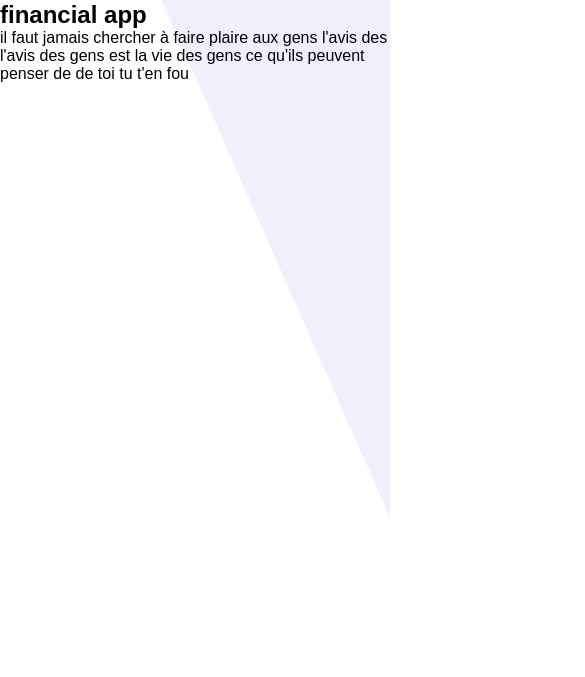
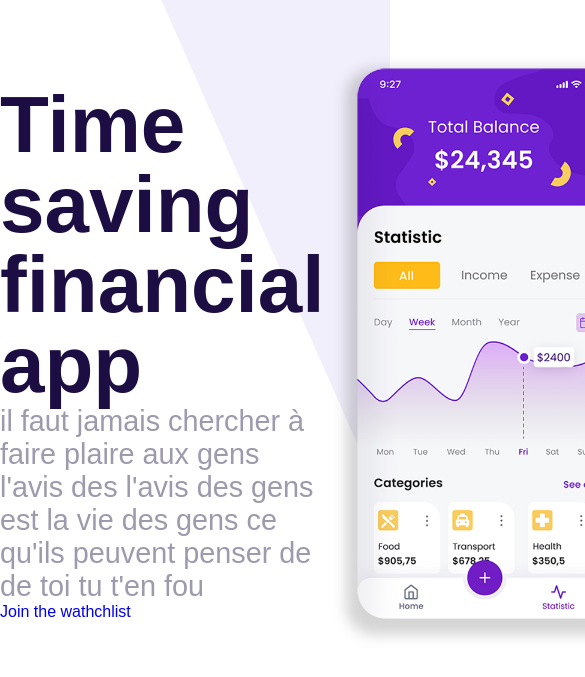
Before and after one commit to condef23/site1, a plain HTML site: page index.html in a window 390 px wide. Shown: the part 131-808 px from the top of the page, 585 px wide, since content can reach past the window. Drawn offline with Linux system fonts and the light colour scheme; a web font is replaced by a local one.

Commit message:
section 3 affichage telephone

```diff
--- a/assets/styles.css
+++ b/assets/styles.css
@@ -33,6 +33,24 @@
     padding:  15px 25px;
     border: radius 5px; ;
     margin-left: 80px;
-
-
 }
+ .container{
+    display: flex;
+    align-items: center;
+    justify-content: space-between;
+    max-width: 1400px;
+    margin: 0 auto;
+    height: 90%;
+}
+ .container .left{
+    max-width: 500px;
+ }
+  .container h1{
+    font-size: 5em;
+    color: #1c0d43;
+    line-height: 1em;
+  }
+  .container p{
+    font-size: 1.8em;
+    color: #9e9aad;
+  }
--- a/index.html
+++ b/index.html
@@ -27,13 +27,20 @@
 
     </header>
     <div class="container">
-      <div class="left"></div>
-      <h1>Time saving  <br>financial app</h1>
+      <div class="left">
+        <h1>Time saving  <br>financial app</h1>
       <p>il faut jamais chercher à faire plaire aux gens l'avis des
         l'avis des gens est la vie des gens ce qu'ils peuvent penser de
         de toi tu t'en fou
       </p>
-      <div class="rigth"></div>
+      <a href="#">Join the wathchlist</a>
+      </div>
+
+
+      <div class="rigth">
+        <img src="assets/images/phone.png" alt="telephone application"
+         height="600px">
+      </div>
 
     </div>
   </section>
```
